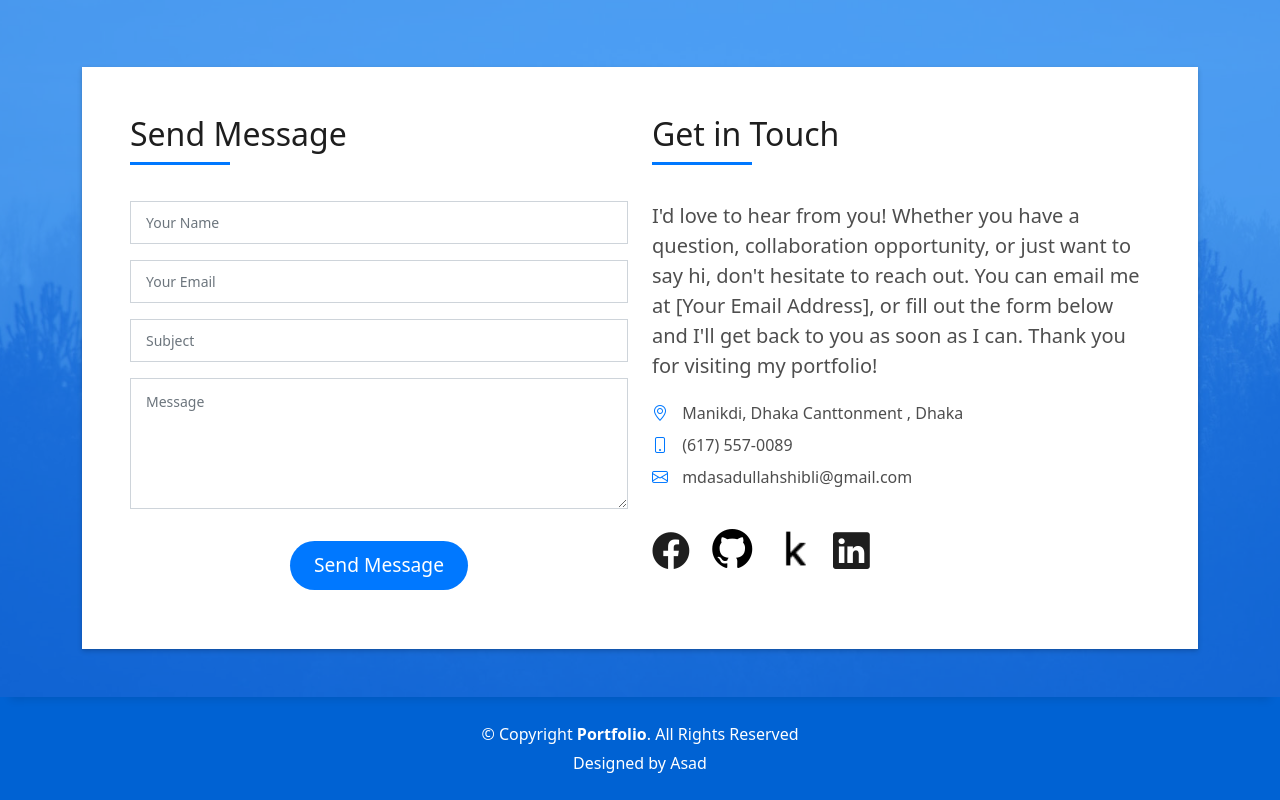
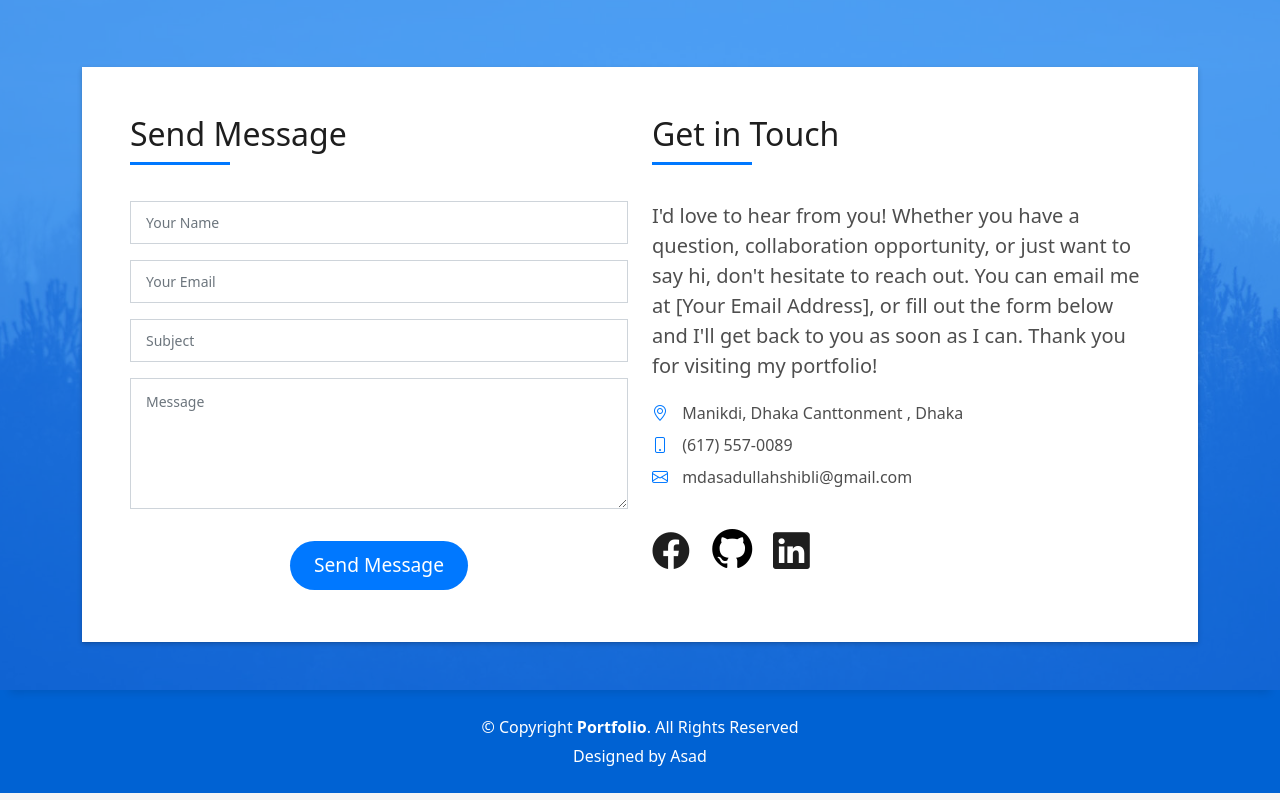
Before and after one commit to AsadShibli/portfolio-website, a plain HTML site: page index.html in a window 1280 px wide. Shown: the part 3842-4642 px from the top of the page. Drawn offline with Linux system fonts and the light colour scheme; some icons are missing; files whose address does not match are found by name.

Commit message:
remove kaggle icon

```diff
--- a/index.html
+++ b/index.html
@@ -540,9 +540,7 @@ Whether it's developing predictive models, visualizing data, or extracting insig
                         <li>    <a href="https://github.com/"><span class="ico-circle">
     <i class="bi bi-github"></span></i>
   </a></li>
-                        <li>  <a href="https://www.kaggle.com/mdasadullahshibli"><span class="ico-circle">
-  <img src="C:\Users\asadt\OneDrive\Documents\portfolio\assets\img\kaggle.png" alt="Kaggle Icon"></span>
-  </a></li>
+
                         <li><a href="https://www.linkedin.com/in/md-asadullah-shibli-071543258/"><span class="ico-circle small"><i class="bi bi-linkedin"></i></span></a></li>
                       </ul>
                     </div>
```
